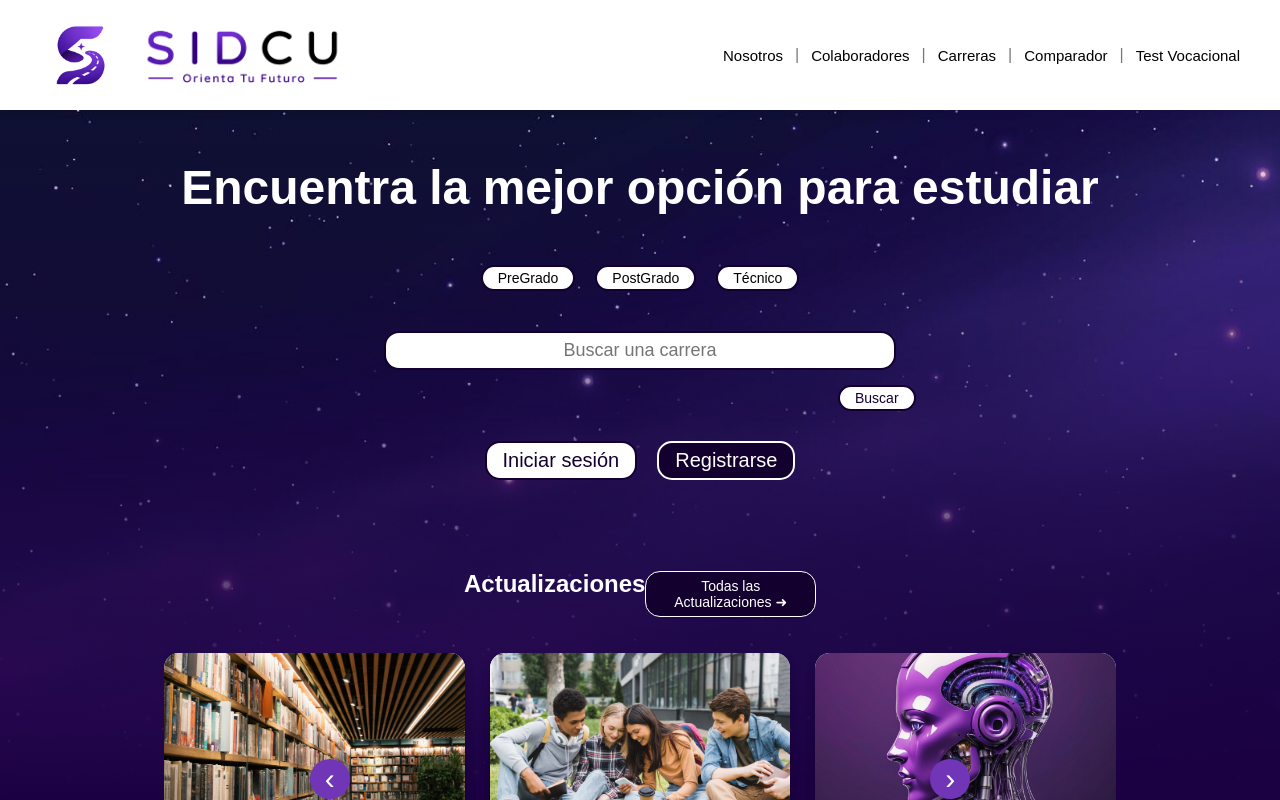
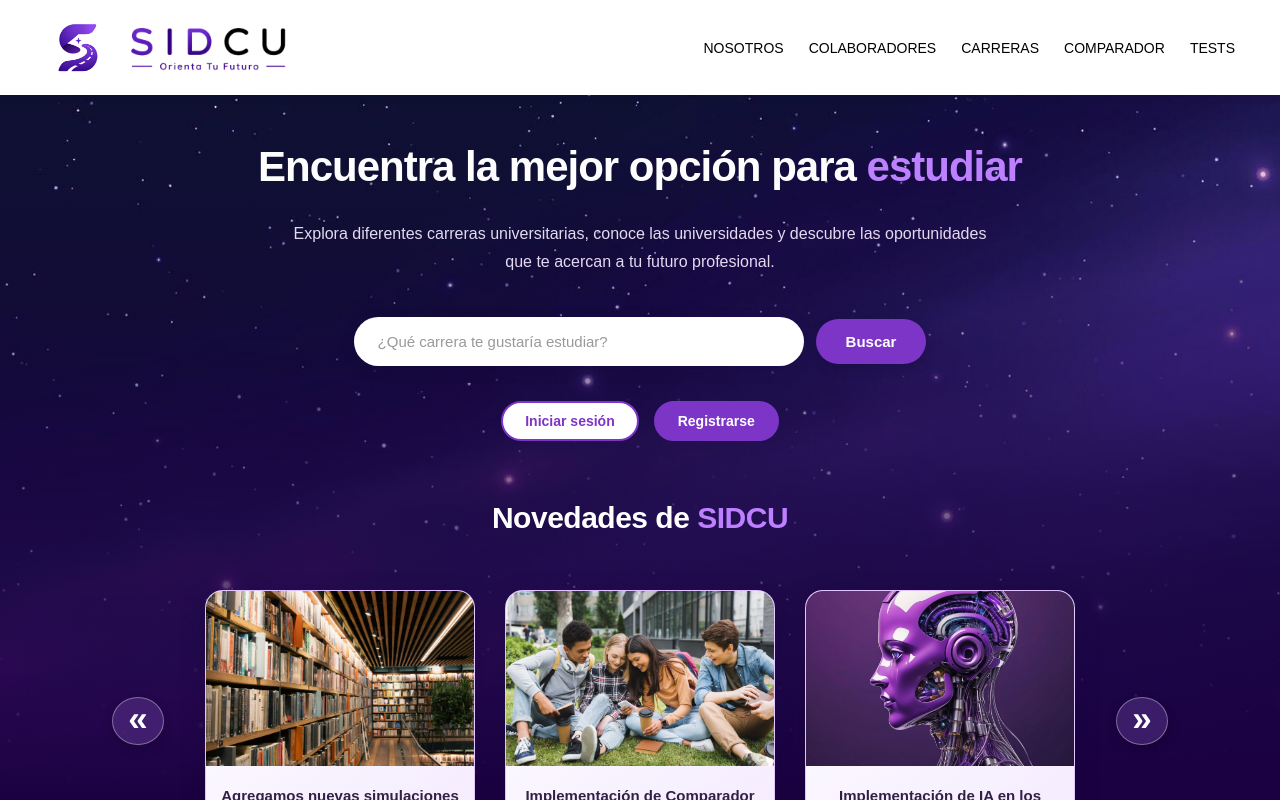
Before and after one commit to samuelmc-12/SidcuReact, a React (Vite) app: page /home in a window 1280 px wide. Built offline with nearby package versions, Linux system fonts and the light colour scheme.

Commit message:
mejore el css

```diff
--- a/src/components/layout/navbar/Navbar.css
+++ b/src/components/layout/navbar/Navbar.css
@@ -1,18 +1,17 @@
-
 header {
     background: white;
     width: 100%;
     position: relative;
     z-index: 1000;
-    box-shadow: 0 2px 8px rgba(0, 0, 0, 0.1);
+    box-shadow: 0 2px 8px rgba(0, 0, 0, 0.08);
 }
 
 .navbar {
     display: flex;
     justify-content: space-between;
     align-items: center;
-    padding: 5px 40px;
-    height: 110px;
+    padding: 5px 45px;
+    height: 95px;
     box-sizing: border-box;
 }
 
@@ -28,20 +27,18 @@ header {
 .logo a {
     display: flex;
     align-items: center;
-    gap: 5px;
+    gap: 3px;
 }
 
 .logo img {
-    height: 80px;
+    height: 65px;
     width: auto;
     object-fit: contain;
     display: block;
 }
 
-/* Segundo logo */
-
 #logo2 {
-    height: 80px;
+    height: 65px;
 }
 
 /* ENLACES */
@@ -51,7 +48,7 @@ header {
     display: flex;
     align-items: center;
     justify-content: flex-end;
-    gap: 12px;
+    gap: 25px;
     margin: 0;
     padding: 0;
 }
@@ -63,21 +60,38 @@ header {
 }
 
 .nav-links li:not(:last-child)::after {
-    content: "|";
-    color: #777;
-    margin-left: 12px;
+    display: none;
 }
 
 .nav-links a {
+    position: relative;
     text-decoration: none;
-    color: black;
-    font-size: 15px;
-    font-weight: 500;
-    transition: color 0.3s ease;
+    color: #000000;
+    font-size: 14px;
+    padding: 8px 0;
+    transition: color 0.5s ease;
+}
+
+/* EFECTO HOVER */
+
+.nav-links a::after {
+    content: "";
+    position: absolute;
+    left: 0;
+    bottom: 0;
+    width: 0;
+    height: 2px;
+    background: #a56af7;
+    border-radius: 10px;
+    transition: width 0.5s ease;
 }
 
 .nav-links a:hover {
     color: #a56af7;
+}
+
+.nav-links a:hover::after {
+    width: 100%;
 }
 
 /* TABLET Y CELULAR */
@@ -86,14 +100,22 @@ header {
     .navbar {
         height: auto;
         flex-direction: column;
-        padding: 10px;
-        gap: 10px;
+        padding: 12px;
+        gap: 15px;
+    }
+
+    .logo img {
+        height: 55px;
+    }
+
+    #logo2 {
+        height: 55px;
     }
 
     .nav-links {
         justify-content: center;
         flex-wrap: wrap;
-        gap: 10px;
+        gap: 18px;
     }
 
     .nav-links a {
--- a/src/components/layout/navbar/Navbar.jsx
+++ b/src/components/layout/navbar/Navbar.jsx
@@ -9,11 +9,11 @@ const Navbar = ()=> {
                     <Link to="/home"><img id="logo1" src="/img/logo1.png" alt="Logo1" /><img id="logo2" src="/img/logo2.png" alt="Logo2" /></Link>
                 </h1>
                 <ul className="nav-links">
-                    <li><Link to="/nosotros">Nosotros</Link></li>
-                    <li><Link to="/colaboradores">Colaboradores</Link></li>
-                    <li><Link to="/carreras">Carreras</Link></li>
-                    <li><Link to="/comparador">Comparador</Link></li>
-                    <li><Link to="/test">Test Vocacional</Link></li>
+                    <li><Link to="/nosotros">NOSOTROS</Link></li>
+                    <li><Link to="/colaboradores">COLABORADORES</Link></li>
+                    <li><Link to="/carreras">CARRERAS</Link></li>
+                    <li><Link to="/comparador">COMPARADOR</Link></li>
+                    <li><Link to="/test">TESTS</Link></li>
                 </ul>
             </nav>
         </header>
--- a/src/index.css
+++ b/src/index.css
@@ -28,3 +28,9 @@ body {
     background-repeat: no-repeat;
     background-attachment: fixed;
 }
+
+@import url('https://fonts.googleapis.com/css2?family=Poppins:wght@300;400;500;600;700;800&display=swap');
+
+* {
+    font-family: 'Poppins', sans-serif;
+}
--- a/src/pages/carrerasPage/Carreras.jsx
+++ b/src/pages/carrerasPage/Carreras.jsx
@@ -1,6 +1,7 @@
 
 import "./Carreras.css";
-import { useState } from "react";
+import { useState, useEffect } from "react";
+import { useSearchParams } from "react-router-dom";
 
 const carreras = [
     {
@@ -56,7 +57,15 @@ const carreras = [
 
 const Carreras = () => {
 
-    const [busqueda, setBusqueda] = useState("");
+    const [searchParams] = useSearchParams();
+
+    const [busqueda, setBusqueda] = useState(
+        searchParams.get("buscar") || ""
+    );
+
+    useEffect(() => {
+        setBusqueda(searchParams.get("buscar") || "");
+    }, [searchParams]);
 
     const carrerasFiltradas = carreras.filter((carrera) =>
         carrera.nombre.toLowerCase().includes(busqueda.toLowerCase())
--- a/src/pages/homePage/Actualizaciones.css
+++ b/src/pages/homePage/Actualizaciones.css
@@ -1,67 +1,195 @@
+
+/* ============================= */
+/* SECCIÓN ACTUALIZACIONES */
+/* ============================= */
 
 .actualizaciones {
-    width: 90%;
-    margin: 50px auto;
+    padding: 60px 40px;
+    text-align: center;
+    color: white;
 }
+
+/* TÍTULO */
 
 .actualizacionestitulo {
     display: flex;
-    justify-content: space-between;
+    justify-content: center;
     align-items: center;
-    margin-bottom: 25px;
+    margin-bottom: 40px;
 }
 
+.actualizaciones h2 {
+    font-size: 30px;
+    font-weight: 800;
+    color: #ffffff;
+    margin: 0;
+    letter-spacing: -0.5px;
+}
+
+.actualizaciones h2 span {
+    color: #bd80ff;
+}
+
+/* CONTENEDOR DE TARJETAS */
+
 .actualizacionesarrow {
+    position: relative;
     display: flex;
     align-items: center;
-    gap: 15px;
+    justify-content: center;
+    padding: 15px 65px;
 }
+
+/* LISTA DE ACTUALIZACIONES */
 
 .actualizacionescontenedor {
     display: flex;
     justify-content: center;
-    gap: 25px;
+    gap: 30px;
+    flex-wrap: wrap;
     width: 100%;
-    overflow: hidden;
 }
 
+/* TARJETAS */
+
 .actualizacion {
-    flex: 1;
-    min-width: 0;
-    text-align: center;
-    background: white;
-    border-radius: 15px;
+    background: linear-gradient(
+        145deg,
+        #ffffff,
+        #f4eaff
+    );
+    color: #29213A;
+    border: 1px solid rgba(189, 128, 255, 0.4);
+    border-radius: 18px;
+    width: 270px;
     overflow: hidden;
-    box-shadow: 0 3px 10px rgba(0, 0, 0, 0.2);
+    box-shadow: 0 8px 25px rgba(19, 0, 46, 0.25);
+    transition: all 0.3s ease;
+    cursor: pointer;
 }
+
+/* IMÁGENES */
 
 .actualizacion img {
     width: 100%;
-    height: 200px;
+    height: 175px;
     object-fit: cover;
+    display: block;
+    transition: transform 0.4s ease;
 }
 
-.actualizacion p {
-    padding: 15px;
-    font-weight: bold;
+/* EFECTO DE IMAGEN */
+
+.actualizacion:hover img {
+    transform: scale(1.05);
 }
 
+/* TEXTO */
+
+.actualizacion p {
+    font-size: 15px;
+    font-weight: 600;
+    line-height: 1.6;
+    padding: 18px 15px;
+    margin: 0;
+    color: #332047;
+}
+
+/* EFECTO DE TARJETA */
+
+.actualizacion:hover {
+    transform: translateY(-8px);
+    box-shadow: 0 12px 30px rgba(189, 128, 255, 0.35);
+    border-color: #bd80ff;
+}
+
+/* ============================= */
+/* FLECHAS */
+/* ============================= */
+
 .arrow {
-    border: none;
-    background: #7135b8;
+    position: absolute;
+    top: 50%;
+    transform: translateY(-50%);
+    font-size: 35px;
+    padding-bottom: 17px;
     color: white;
-    font-size: 30px;
+    background: rgba(189, 128, 255, 0.2);
+    border: 1px solid rgba(255, 255, 255, 0.35);
+    width: 48px;
+    height: 48px;
+    border-radius: 50%;
+    display: flex;
+    align-items: center;
+    justify-content: center;
     cursor: pointer;
-    border-radius: 50%;
-    width: 40px;
-    height: 40px;
-    flex-shrink: 0;
+    transition: all 0.3s ease;
+    box-shadow: 0 4px 12px rgba(0, 0, 0, 0.2);
+}
+
+.arrow-left {
+    left: 6%;
+}
+
+.arrow-right {
+    right: 6%;
 }
 
 .arrow:hover {
-    background: #51218d;
+    background: #bd80ff;
+    color: #13002e;
+    transform: translateY(-50%) scale(1.1);
 }
 
-.vertodasboton {
-    cursor: pointer;
+.divider {
+    width: 2px;
+    background: linear-gradient(
+        transparent,
+        #bd80ff,
+        transparent
+    );
+    height: 200px;
+    align-self: center;
 }
+
+@media (max-width: 768px) {
+
+    .actualizaciones {
+        padding: 40px 20px;
+    }
+
+    .actualizaciones h2 {
+        font-size: 24px;
+    }
+
+    .actualizacionesarrow {
+        padding: 10px 35px;
+    }
+
+    .actualizacionescontenedor {
+        gap: 20px;
+    }
+
+    .actualizacion {
+        width: 100%;
+        max-width: 320px;
+    }
+
+    .arrow {
+        width: 38px;
+        height: 38px;
+        font-size: 25px;
+    }
+
+    .arrow-left {
+        left: -5px;
+    }
+
+    .arrow-right {
+        right: -5px;
+    }
+
+    .divider {
+        display: none;
+    }
+}
--- a/src/pages/homePage/Actualizaciones.jsx
+++ b/src/pages/homePage/Actualizaciones.jsx
@@ -56,16 +56,14 @@ const Actualizaciones = () => {
     return (
         <section className="actualizaciones">
             <div className="actualizacionestitulo">
-                <h2>Actualizaciones</h2>
-
-                <button className="vertodasboton">
-                    Todas las Actualizaciones ➜
-                </button>
+                <h2>
+                    Novedades de <span>SIDCU</span>
+                </h2>
             </div>
 
             <div className="actualizacionesarrow">
                 <button className="arrow arrow-left" onClick={anterior}>
-                    ‹
+                    «
                 </button>
 
                 <div className="actualizacionescontenedor">
@@ -81,7 +79,7 @@ const Actualizaciones = () => {
                 </div>
 
                 <button className="arrow arrow-right" onClick={siguiente}>
-                    ›
+                    »
                 </button>
             </div>
         </section>
--- a/src/pages/homePage/Home.css
+++ b/src/pages/homePage/Home.css
@@ -1,216 +1,162 @@
-h1 {
-    font-size: 48px;
-    text-align: center;
-    padding: 20px;
+* {
+    font-family: 'Poppins', sans-serif;
 }
 
 #tituloPrincipal {
-  padding: 50px;
+    font-size: 42px;
+    font-weight: 800;
+    color: #fdfdfd;
+    text-align: center;
+    line-height: 1.3;
+    max-width: 900px;
+    margin: 45px auto 25px;
+    letter-spacing: -1px;
+}
+
+#tituloPrincipal span {
+    color: #bd80ff;
+}
+
+
+#subtituloPrincipal {
+    font-size: 16px;
+    font-weight: 400;
+    color: #E4D9F1;
+    text-align: center;
+    line-height: 1.8;
+    max-width: 750px;
+    margin: 0 auto 35px;
+    padding: 0 20px;
 }
 
 button {
-    background-color: #ffffff;
-    color: rgb(0, 0, 0);
-    border: 2px solid #13002e;
-    padding: 3px 15px;
-    border-radius: 15px;
+    font-family: 'Poppins', sans-serif;
+    font-size: 15px;
+    font-weight: 600;
+    border: none;
+    border-radius: 30px;
+    padding: 12px 25px;
     cursor: pointer;
-    font-size: 14px;
-    display: flex;
-    justify-content: center;
-    display: inline-block;
+    transition: all 0.3s ease;
 }
-button:hover {
-    background-color: #dfbaff;
-}
+
 .botones {
     display: flex;
-    gap: 20px;
+    gap: 18px;
     justify-content: center;
+    flex-wrap: wrap;
+}
+
+.botones button {
+    background-color: #7D35C7;
+    color: white;
+    box-shadow: 0 4px 12px rgba(19, 0, 46, 0.2);
+}
+
+.botones button:hover {
+    background-color: #bd80ff;
     color: #13002e;
+    transform: translateY(-3px);
 }
-input {
-    text-align: center;
-    padding: 7px 12px;
-    border-radius: 15px;
-    border: 2px solid #13002e;
-    font-size: 18px;
-    width: 40%;
+
+.buscador {
+    margin: 40px auto 35px;
     display: flex;
     align-items: center;
     justify-content: center;
-}
-.buscador {
-    margin-top: 40px;
-    margin-bottom: 30px;
-    display: flex;
-    flex-direction: column;
-    align-items: center;
-    justify-content: center;
-    gap: 15px;
-}
-.buscar {
-    margin-left: 37%;
-    color: #13002e;
-
-}
-.buscar:hover {
-  background-color: #dfbaff;
-}
-.registro {
-    display: flex;
-    gap: 20px;
-    justify-content: center;
-}
-.iniciarsesion {
-    padding: 6px 16px;
-    font-size: 20px;
-    border: 2px solid #13002e;
-    border-radius: 15px;
-    color: #13002e;
-    background-color: #ffffff;
-}
-.registrarse {
-    padding: 6px 16px;
-    font-size: 20px;
-    background-color: #13002e;
-    color: white;
-    border: 2px solid white;
-    border-radius: 15px;
-}
-.iniciarsesion,
-.registrarse {
-    display: inline-block;
-    text-decoration: none;
-    cursor: pointer;
-}
-.iniciarsesion:hover{
-    background-color: #dfbaff;
-}
-.registrarse:hover {
-    background-color: #2e0057;
-}
-.actualizaciones {
-    padding: 40px 60px;
-    text-align: center;
-    color: white;
-}
-.actualizacionestitulo {
-    display: flex;
-    justify-content: space-between;
-    align-items: center;
-    margin-bottom: 30px;
-}
-.actualizaciones h2 {
-    font-size: 24px;
-    margin-bottom: 20px;
-    font-weight: 700;
-    text-align: left;
-    margin-left: 340px;
-
-}
-.vertodasboton {
-    background-color: #13002e;
-    border: 1px solid white;
-    color: white;
-    padding: 6px 14px;
-    margin-right: 340px;
-    border-radius: 15px;
-    font-size: 14px;
-}
-.vertodasboton:hover {
-    background-color: #2e0057;
+    gap: 12px;
+    width: 100%;
+    padding: 0 20px;
+    box-sizing: border-box;
 }
 
-.actualizacionescontenedor {
-    display: flex;
-    justify-content: center;
-    gap: 30px;
-    flex-wrap: wrap;
+.buscador input {
+    width: 450px;
+    max-width: 65%;
+    padding: 14px 22px;
+    border: 2px solid transparent;
+    border-radius: 30px;
+    background-color: #ffffff;
+    color: #29213A;
+    font-size: 15px;
+    text-align: left;
+    outline: none;
+    box-shadow: 0 4px 15px rgba(19, 0, 46, 0.15);
+    transition: all 0.3s ease;
 }
 
-.actualizacion {
-    background-color: #fff;
-    color: #000;
-    border-radius: 10px;
-    width: 250px;
-    overflow: hidden;
-    box-shadow: 0 4px 10px rgba(0,0,0,0.3);
-    transition: transform 0.3s ease, box-shadow 0.3s ease;
+.buscador input::placeholder {
+    color: #999;
 }
 
-.actualizacion img {
-    width: 100%;
-    height: 160px;
-    object-fit: cover;
+.buscador input:focus {
+    border-color: #bd80ff;
+    box-shadow: 0 0 0 4px rgba(189, 128, 255, 0.2);
 }
 
-.actualizacion p {
-    font-weight: 600;
-    padding: 10px;
+.buscar {
+    padding: 14px 30px;
+    background-color: #7D35C7;
+    color: white;
+    box-shadow: 0 4px 12px rgba(19, 0, 46, 0.2);
 }
 
-.actualizacion:hover {
-    transform: translateY(-5px);
-  box-shadow: 0 4px 24px 3px #d3c4e6;
-}
-
-.actualizacionesarrow {
-  position: relative;
-  display: flex;
-  align-items: center;
-  justify-content: center;
-  padding: 10px 40px;
+.buscar:hover {
+    background-color: #bd80ff;
+    color: #13002e;
+    transform: translateY(-2px);
+    box-shadow: 0 6px 16px rgba(19, 0, 46, 0.25);
 }
 
 
-.actualizacionescontenedor {
+.registro {
     display: flex;
+    gap: 15px;
     justify-content: center;
-  gap: 30px;
+    align-items: center;
     flex-wrap: wrap;
 }
 
 
-.arrow {
-  position: absolute;
-  top: 50%;
-  transform: translateY(-50%);
-  font-size: 50px;
-  text-align: center;
-  color: white;
-  background-color: rgba(255, 255, 255, 0.2);
-  width: 50px;
-  height: 50px;
-  border-radius: 50%;
-  display: flex;
-  align-items: center;
-  justify-content: center;
-  cursor: default;
-  box-shadow: 0 4px 10px rgba(0,0,0,0.3);
+.iniciarsesion {
+    display: inline-block;
+    padding: 10px 22px;
+    background-color: white;
+    color: #7D35C7;
+    border: 2px solid #7D35C7;
+    border-radius: 30px;
+    font-size: 14px;
+    font-weight: 600;
+    text-decoration: none;
+    transition: all 0.3s ease;
 }
 
-.arrow-left {
-  left: 18%;
+.iniciarsesion:hover {
+    background-color: #dfbaff;
+    color: #13002e;
+    transform: translateY(-2px);
 }
 
-.arrow-right {
-  right: 18%;
+.registrarse {
+    display: inline-block;
+    padding: 10px 22px;
+    background-color: #7D35C7;
+    color: white;
+    border: 2px solid #7D35C7;
+    border-radius: 30px;
+    font-size: 14px;
+    font-weight: 600;
+    text-decoration: none;
+    transition: all 0.3s ease;
 }
 
-
-.arrow:hover {
-  background-color: rgba(255, 255, 255, 0.4);
+.registrarse:hover {
+    background-color: #bd80ff;
+    color: #13002e;
+    border-color: #bd80ff;
+    transform: translateY(-2px);
 }
 
-.divider {
-  width: 2px;
-  background: rgba(255, 255, 255, 0.7);
-  height: 200px;
-  align-self: center;
-}
-
-/* ===== SECCIÓN SUSCRIPCIÓN ===== */
 .suscripcion {
     text-align: center;
     color: white;
@@ -231,11 +177,13 @@ input {
     line-height: 1.5;
 }
 
+
 .suscripcion-form {
     display: flex;
     justify-content: center;
     align-items: center;
     gap: 15px;
+    flex-wrap: wrap;
 }
 
 .suscripcion-form input {
@@ -245,26 +193,49 @@ input {
     outline: none;
     font-size: 16px;
     width: 300px;
+    max-width: 100%;
+    box-sizing: border-box;
     color: #000;
     text-align: center;
 }
 
+
 .suscribirse {
-  background-color: #13002e;
+    background-color: #7D35C7;
     color: white;
-  border: 2px solid white;
+    border: 2px solid #bd80ff;
     padding: 10px 25px;
-  border-radius: 25px;
+    border-radius: 30px;
     cursor: pointer;
-  font-size: 16px;
+    font-size: 15px;
     font-weight: 600;
+    transition: all 0.3s ease;
 }
 
 .suscribirse:hover {
-  background-color: #2e0057;
+    background-color: #bd80ff;
+    color: #13002e;
+    transform: translateY(-2px);
 }
 
+button:active,
+.iniciarsesion:active,
+.registrarse:active {
+    transform: scale(0.97);
+}
+
+
 @media (max-width: 768px) {
+
+    #tituloPrincipal {
+        font-size: 30px;
+        padding: 0 20px;
+    }
+
+    #subtituloPrincipal {
+        font-size: 14px;
+        line-height: 1.6;
+    }
 
     .navbar {
         flex-direction: column;
@@ -279,4 +250,36 @@ input {
         flex-direction: column;
     }
 
+    .buscador {
+        flex-direction: column;
+        gap: 12px;
     }
+
+    .buscador input {
+        width: 100%;
+        max-width: 100%;
+        box-sizing: border-box;
+    }
+
+    .buscar {
+        width: 100%;
+        max-width: 200px;
+    }
+
+    .registro {
+        gap: 10px;
+    }
+
+    .suscripcion-form {
+        flex-direction: column;
+    }
+
+    .suscripcion-form input {
+        width: 100%;
+    }
+
+    .suscribirse {
+        width: 100%;
+        max-width: 200px;
+    }
+}
--- a/src/pages/homePage/Home.jsx
+++ b/src/pages/homePage/Home.jsx
@@ -1,4 +1,5 @@
 import { useState } from "react";
+import { useNavigate } from "react-router-dom";
 import { Link } from "react-router-dom";
 import "./Home.css";
 import Actualizaciones from "./Actualizaciones.jsx";
@@ -11,24 +12,56 @@ const Home = () => {
         setUsuario(null);
     };
 
+
+    const navigate = useNavigate();
+        const [busqueda, setBusqueda] = useState("");
+
+        const handleBuscar = () => {
+            if (busqueda.trim() === "") {
+                return;
+            }
+
+            navigate(`/carreras?buscar=${encodeURIComponent(busqueda.trim())}`);
+        };
+
+
     return (
         <main>
             <h1 id="tituloPrincipal">
-                {usuario
-                    ? `¡Bienvenido, ${usuario}! Encuentra la mejor opción para estudiar`
-                    : "Encuentra la mejor opción para estudiar"}
+                {usuario ? (
+                    <>
+                        ¡Bienvenido, {usuario}! <br />
+                        Encuentra la mejor opción para <span>estudiar</span>
+                    </>
+                ) : (
+                    <>
+                        Encuentra la mejor opción para <span>estudiar</span>
+                    </>
+                )}
             </h1>
+            <p id="subtituloPrincipal">
+                Explora diferentes carreras universitarias, conoce las
+                universidades y descubre las oportunidades que te acercan
+                a tu futuro profesional.
+            </p>
 
-            <div className="botones">
-                <button>PreGrado</button>
-                <button>PostGrado</button>
-                <button>Técnico</button>
+
+            <div className="buscador">
+                <input
+                    type="text"
+                    placeholder="¿Qué carrera te gustaría estudiar?"
+                    value={busqueda}
+                    onChange={(e) => setBusqueda(e.target.value)}
+                    onKeyDown={(e) => {
+                        if (e.key === "Enter") handleBuscar();
+                    }}
+                />
+
+                <button className="buscar" onClick={handleBuscar}>
+                    Buscar
+                </button>
             </div>
 
-            <div className="buscador">
-                <input type="text" placeholder="Buscar una carrera" />
-                <button className="buscar">Buscar</button>
-            </div>
 
             <div className="registro">
                 {usuario ? (
```
Lines whose indentation alone changed are shown as unchanged.
